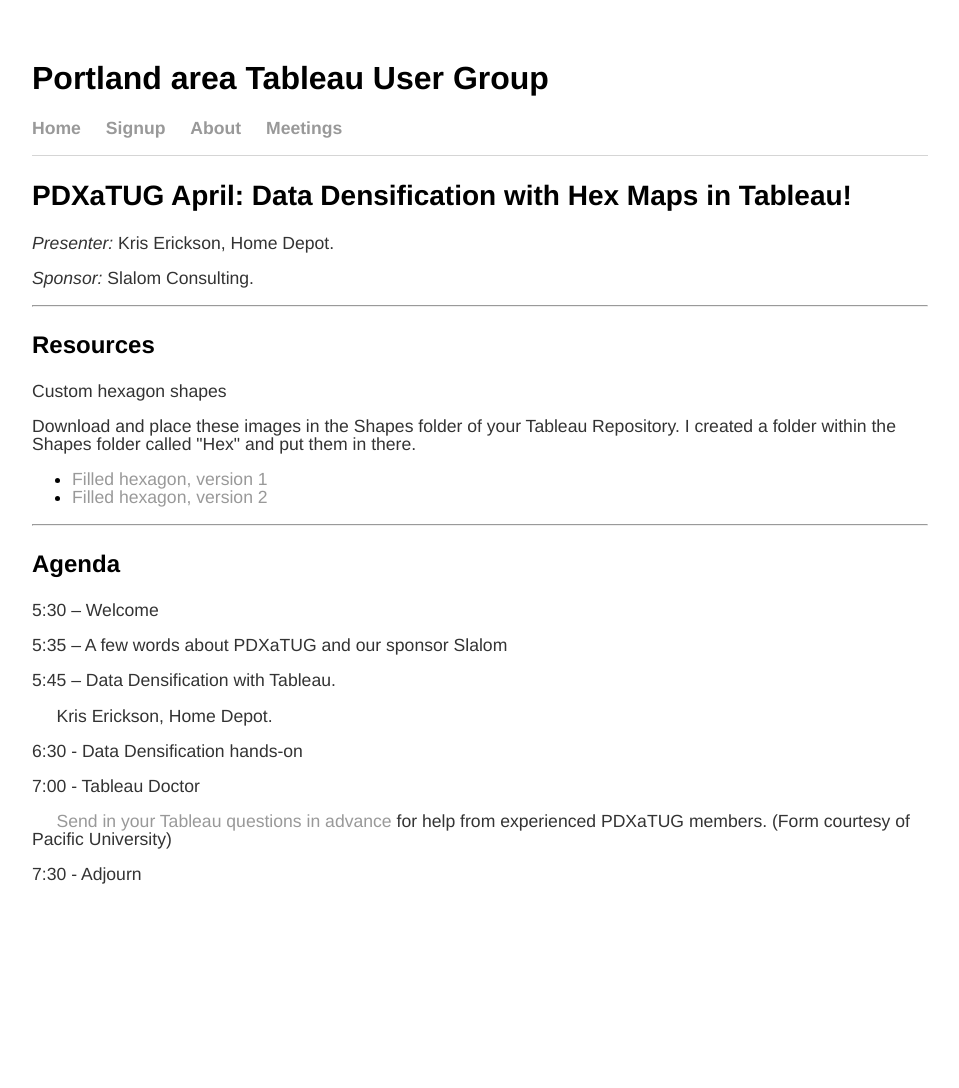
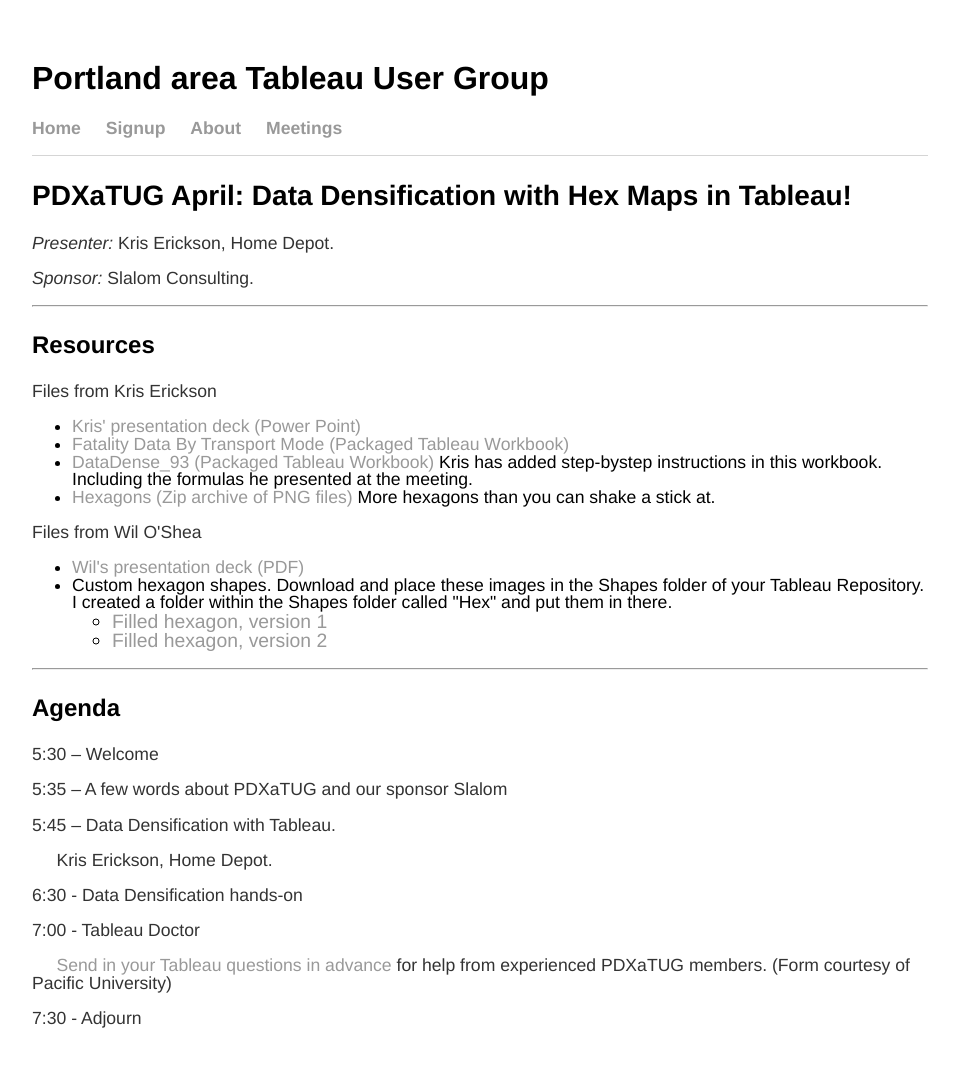
Before and after one commit to PDXaTUG/PDXaTUG.github.io, a Jekyll site: the page built from meetings/20160425/index.html, in a window 1280 px wide. Shown: the whole page, without its empty margins (160-1119 px from the left). Built offline with Jekyll 4.4.1, drawn with Linux system fonts in a browser that asks for light colours; before the commit the page ends 944 px from its top, so only the background shows below that.

Commit message:
Update index and files

```diff
--- a/meetings/20160425/index.html
+++ b/meetings/20160425/index.html
@@ -7,11 +7,22 @@ title: PDXaTUG April - Data Densification with Hex Maps in Tableau!
 <p><em>Sponsor:</em> Slalom Consulting.</p>
 <hr>
 <h3>Resources</h3>
-<p>Custom hexagon shapes</p>
-<p>Download and place these images in the Shapes folder of your Tableau Repository. I created a folder within the Shapes folder called "Hex" and put them in there.</p>
+<p>Files from Kris Erickson</p>
 <ul>
-  <li><a href="Hex/filledHex.png">Filled hexagon, version 1</a></li>
-  <li><a href="Hex/filledHex2.png">Filled hexagon, version 2</a></li>
+  <li><a href="from_kris/Data Densification 2.pptx">Kris' presentation deck (Power Point)</a></li>
+  <li><a href="from_kris/Fatality Data By Transport Mode.twbx">Fatality Data By Transport Mode (Packaged Tableau Workbook)</a></li>
+  <li><a href="from_kris/DataDense_93.twbx">DataDense_93 (Packaged Tableau Workbook)</a> Kris has added step-bystep instructions in this workbook. Including the formulas he presented at the meeting.</li>
+  <li><a href="from_kris/Hexagons.zip">Hexagons (Zip archive of PNG files)</a> More hexagons than you can shake a stick at.</li>
+</ul>
+
+<p>Files from Wil O'Shea</p>
+<ul>
+	<li><a href="from_wil/WilOShea - Tableau Tile Grid Map with Hexagons 20160425 v1.pdf">Wil's presentation deck (PDF)</a></li>
+	<li>Custom hexagon shapes. Download and place these images in the Shapes folder of your Tableau Repository. I created a folder within the Shapes folder called "Hex" and put them in there.</li>
+	<ul>
+     <li><a href="Hex/filledHex.png">Filled hexagon, version 1</a></li>
+     <li><a href="Hex/filledHex2.png">Filled hexagon, version 2</a></li>
+	</ul>
 </ul>
 
 <hr>
```
Also changed, not shown: 2 other files.
